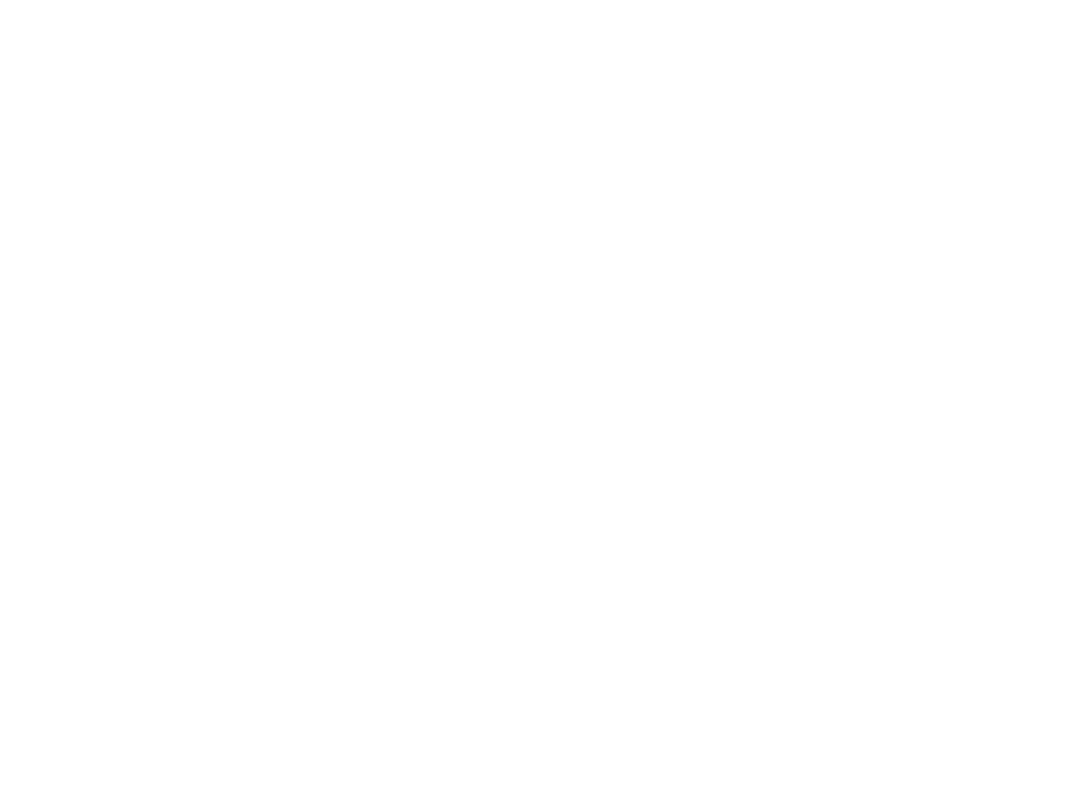
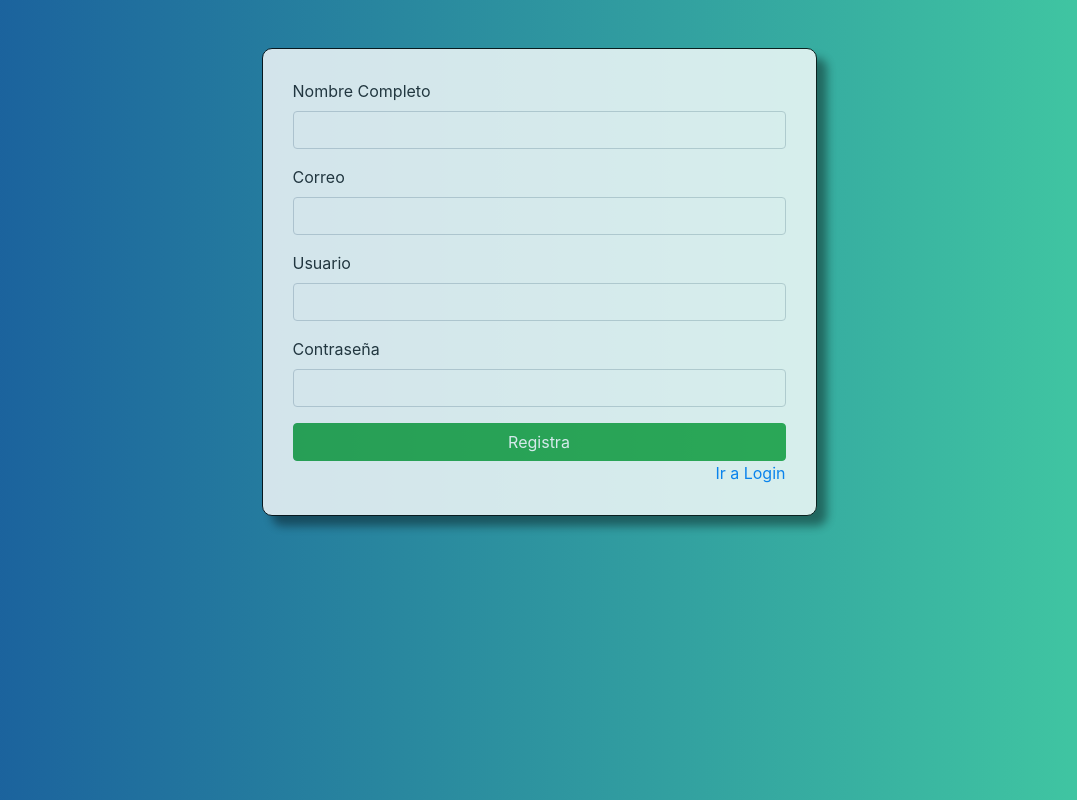
Before and after one commit to CarolPe03/Login_Registro-JS, a plain HTML site: page registro.html in a window 1280 px wide. Shown: the whole page, without its empty margins (101-1178 px from the left). Drawn offline with Linux system fonts and the light colour scheme.

Commit message:
Completando diseños

```diff
--- a/registro.html
+++ b/registro.html
@@ -9,5 +9,30 @@
     <link rel="stylesheet" href="css/estilos.css">
 </head>
 <body>
+    <div class="container mt-5" >
+        <div id="registro">
+            <div id="mensaje"></div>
+            <form id="formRegistro">
+                <div class="form-group">
+                    <label for="name">Nombre Completo</label>
+                    <input type="text" id="name" class="form-control">
+                </div>
+                <div class="form-group">
+                    <label for="email">Correo</label>
+                    <input type="text" id="email" class="form-control">
+                </div>
+                <div class="form-group">
+                    <label for="user">Usuario</label>
+                    <input type="text" id="user" class="form-control">
+                </div>
+                <div class="form-group">
+                    <label for="pass">Contraseña</label>
+                    <input type="password" id="pass" class="form-control">
+                </div>
+                <input type="submit" value="Registra" class="btn btn-success btn-block">
+            </form>
+        <div id="link" class="nt-2">
+            <a href="./index.html">Ir a Login</a>
+    </div>
 </body>
 </html>
```
Also changed, not shown: index.html (+20 -0 lines).
